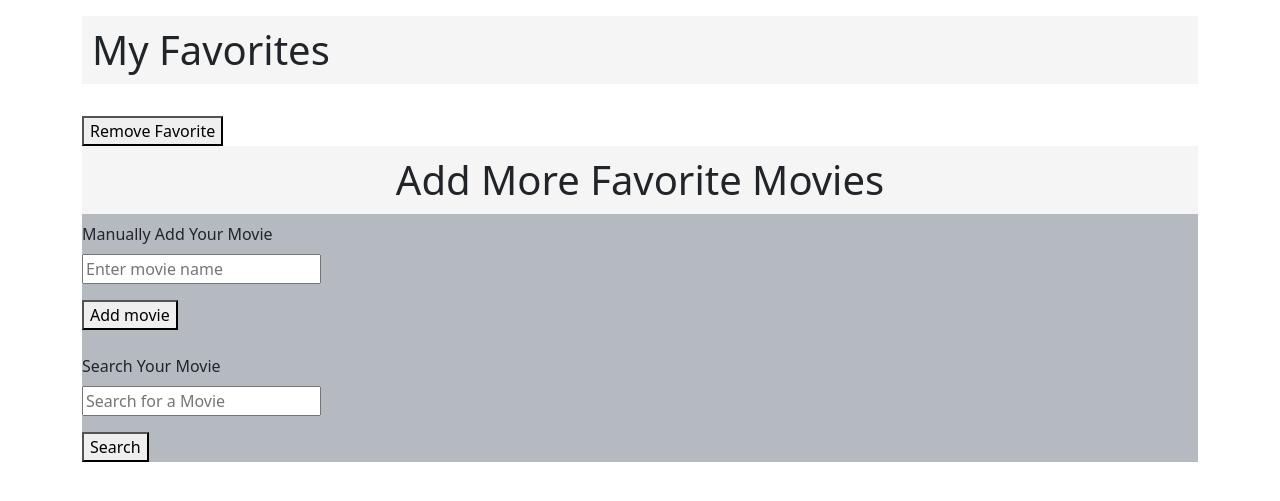
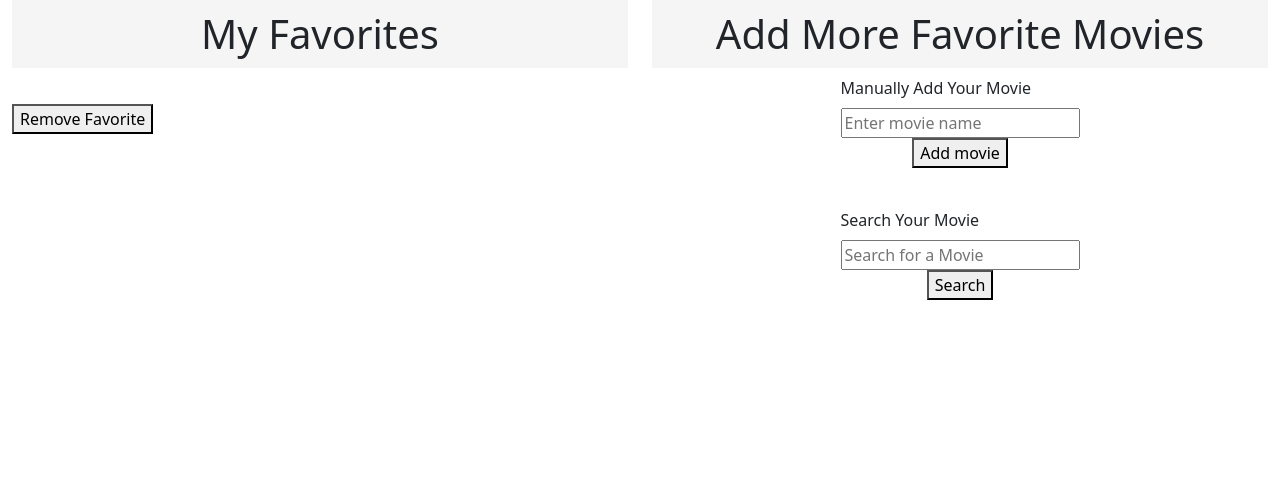
Before and after one commit to DecentDio/WatchParty, a Django app: page /favorites in a window 1280 px wide. Shown: the part 56-557 px from the top of the page. Run offline with Django 4.2, Linux system fonts and the light colour scheme; the visitor is signed in with stand-in values (Sample User, id 1); data that the repository does not hold is empty; some libraries are stand-ins or nearby versions.

Commit message:
Finalized changes to thefavorites page

```diff
--- a/organizer/templates/organizer/detail.html
+++ b/organizer/templates/organizer/detail.html
@@ -60,10 +60,14 @@
                 <div class="row">
                     <p class="h3 text-center"> {{watchparty.start_date}} - {{watchparty.end_date}}</p>
                 </div>
+
                     {% if messages %}
             <ul class="messages">
             {% for message in messages %}
-                            <li {% if message.tags %} class="{{ message.tags }} text-center"{% endif %}>{{ message }}</li>
+
+            {% if message.level == DEFAULT_MESSAGE_LEVELS.ERROR %}
+                <li {% if message.tags %} class="{{ message.tags }}"{% endif %}> {{ message }} </li>
+            {% endif %}
             {% endfor %}
             </ul>
             {% endif %}
--- a/organizer/templates/organizer/favorites.html
+++ b/organizer/templates/organizer/favorites.html
@@ -85,25 +85,28 @@ Account
 <body>
 
 
-    <div class="container mt-3">
+    <div class="container-fluid">
         <div class="row">
-            <div class="col-sm">
+            <div class="col">
               <!--  <div class="main-content">-->
-                    <h1 style="padding: 10px 10px 10px 10px; background-color: whitesmoke;"> My Favorites</h1>
+                <h1 class = "text-center" style="padding: 10px 10px 10px 10px; background-color: whitesmoke;"> My Favorites</h1>
 
-            <!-- {% if messages %}
+           {% if messages %}
             <ul class="messages">
             {% for message in messages %}
-                <li {% if message.tags %} class="{{ message.tags }}"{% endif %}>{{ message }}</li>
+
+            {% if message.level == DEFAULT_MESSAGE_LEVELS.ERROR %}
+                <li {% if message.tags %} class="{{ message.tags }}"{% endif %}> {{ message }} </li>
+            {% endif %}
             {% endfor %}
             </ul>
-            {% endif %} -->
+            {% endif %}
 
                 <form method="POST" action = "{% url 'organizer:rmFav' %}" >
                     {% csrf_token %}
+                    <div class = "d-flex justify-content-center btn-group-vertical gap-1" role = "group" aria-label = "Basic radio toggle button group">
                         {% for key,val in favorites.items %}
-            <div class = "btn-group-vertical" role = "group" aria-label = "Basic radio toggle button group">
-            <input type="radio" class = "btn-check" id="{{ key.movie }}" name="movies" value="{{ key.movie }}" autocomplete="off" checked>
+                            <input type="radio" class = "btn-check" id="{{ key.movie }}" name="movies" value="{{ key.movie }}" autocomplete="off">
                             <label class = "btn btn-outline-secondary" for="{{ key.movie }}"> "{{key.movie}}"</label>
                             {% if val|length > 0 %}
                                  ----- Also Favorited By:
@@ -115,29 +118,42 @@ Account
 
                          {% endfor %}
                 <br>
+                        <div class = "text-center">
                             <input type="hidden" name="userID" value = "{{ user.id }}">
-            <button type = "submit" > Remove Favorite </button>
+                            <button class = "text-center" type = "submit" > Remove Favorite </button>
+                        </div>
                     </div>
                  </form>
         <!-- </div> -->
              </div>
-        <div class="col-sm">
-            <div class="sidebar-content">
+
+        <div class="col">
+          <!--   <div class="sidebar-content"> -->
                 <h1 class = "text-center" style="padding: 10px 10px 10px 10px; background-color: whitesmoke;"> Add More Favorite Movies</h1>
 
         <!-- ADD VIA MANUAL INPUT -->
         <!-- <h2>Manually Add:</h2> -->
 
         <form method="POST" action = "{% url 'organizer:addFav' %}">
+            <div class = "d-flex justify-content-center">
                 <div class="mb-3">
                     <label for="addMovies" class="form-label"> Manually Add Your Movie</label>
                     <br>
                     <input id="movies" type="text" name="movies" placeholder="Enter movie name" >
                     <input type="hidden" name="userID" value = "{{ user.id }}">
                     <!--<input type="email" class="form-control" id="exampleInputEmail1" aria-describedby="emailHelp"> -->
+
+                <div class = "col-md-12 text-center">
+                    <button class = "text-center" type="submit" >Add movie</button>
                 </div>
-            <button type="submit" >Add movie</button>
+
+
+                </div>
                 </form>
+
+
+            </div>
+
 
 
         <!-- <form method="POST" action = "{% url 'organizer:addFav' %}" >
@@ -151,16 +167,27 @@ Account
         <br>
 
         <form method="GET" action="{% url 'organizer:favorites' %}">
+            <div class = "d-flex justify-content-center">
                 <div class="mb-3">
                     <label for="searchMovies" class="form-label"> Search Your Movie</label>
                     <br>
                     <input id="search_box" type="text" name="search_box" placeholder="Search for a Movie" >
                     <!--<input type="hidden" name="userID" value = "{{ user.id }}"> -->
                     <!--<input type="email" class="form-control" id="exampleInputEmail1" aria-describedby="emailHelp"> -->
+
+
+                    <div class ="text-center">
+
+                        <button class = "text-center" id= "search_submit" type ="submit" >Search</button>
                     </div>
-            <button id= "search_submit" type ="submit" >Search</button>
+
+                </div>
+
+
+
+
                 </form>
-
+            </div>
 
         <!-- <h2>Search:</h2>
         <form method="GET" action="{% url 'organizer:favorites' %}">
@@ -168,7 +195,7 @@ Account
             <button id= "search_submit" type ="submit" >Search</button>
         </form> -->
 
-
+        <div class = "d-flex justify-content-center">
         {% if searchResults|length > 1 %}
         <form method="POST" action = "{% url 'organizer:addFav' %}" >
             {% csrf_token %}
@@ -187,6 +214,8 @@ Account
             </div>
         </div>
     </div>
+</div>
+
 
 
 
--- a/watchparty/settings.py
+++ b/watchparty/settings.py
@@ -29,13 +29,13 @@ SECRET_KEY = 'django-insecure-162*_fhrv$be1k*12tbquawrpd^$n7-lp-zw!f(y+sqy)wfp7^
 ALLOWED_HOSTS = ['localhost','127.0.0.1','b22-watch-party.herokuapp.com']
 
 # SECURITY STUFF, SET TO FALSE AND 0 WHEN RUNNING LOCALLY!
-
+'''
 SECURE_SSL_REDIRECT= True
 SECURE_HSTS_SECONDS = 31536000
 '''
 SECURE_SSL_REDIRECT = False
 SECURE_HSTS_SECONDS = 0
-'''
+
 
 # Application definition
 
```
Lines whose indentation alone changed are shown as unchanged.
